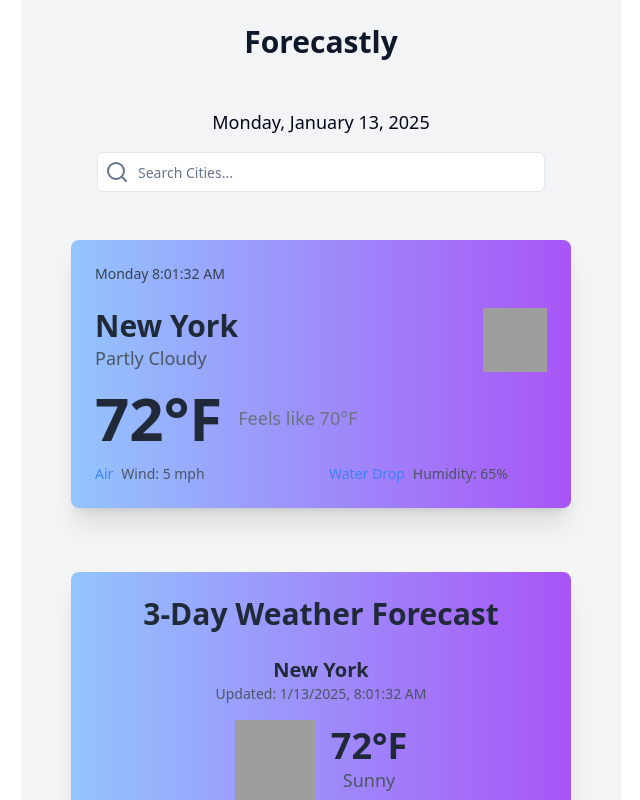
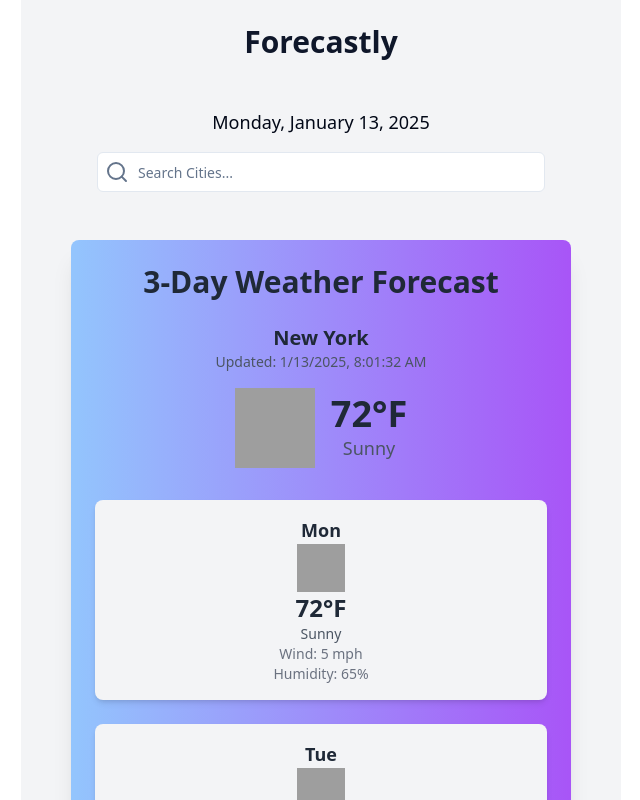
Before and after one commit to TahaZoabi/Forecastly, a Vue app: page / in a window 1280 px wide. Shown: the top 800 px of the page, without its empty margins (319-959 px from the left). Built offline with nearby package versions, Linux system fonts and the light colour scheme; grey boxes are pictures that could not be loaded.

Commit message:
dynamic weather card stats

```diff
--- a/src/App.vue
+++ b/src/App.vue
@@ -4,6 +4,14 @@ import Footer from "@/components/Footer.vue";
 import Search from "@/components/Search.vue";
 import WeatherCard from "@/components/WeatherCard.vue";
 import WeatherForecast from "@/components/WeatherForecast.vue";
+import { ref } from "vue";
+import type { WeatherData } from "@/lib/weather.ts";
+
+const places = ref([]);
+
+const addPlace = (data: WeatherData) => {
+  places.value.push(data);
+};
 </script>
 
 <template>
@@ -12,8 +20,11 @@ import WeatherForecast from "@/components/WeatherForecast.vue";
       class="flex-grow flex flex-col justify-start items-center gap-4 bg-gray-100"
     >
       <Logo />
-      <Search />
-      <WeatherCard />
+      <Search @place-data="addPlace" />
+      <div v-for="place in places" :key="place.location.name">
+        <WeatherCard :place="place" />
+      </div>
+
       <WeatherForecast />
       <Footer />
     </main>
--- a/src/components/WeatherCard.vue
+++ b/src/components/WeatherCard.vue
@@ -1,31 +1,48 @@
 <script setup lang="ts">
-const currentTime = new Date().toLocaleString("en-US", {
-  weekday: "long",
-  hour: "numeric",
-  minute: "numeric",
-  second: "numeric",
-});
+import { type WeatherData } from "@/lib/weather.ts";
+
+defineProps<{
+  place: WeatherData;
+}>();
 </script>
 
 <template>
+  <div v-if="place && place.location && place.current">
     <div class="w-full p-6">
       <div
         class="max-w-[500px] w-full mx-auto p-6 bg-white rounded-lg shadow-xl bg-gradient-to-r from-blue-300 to-purple-500"
       >
         <!-- Current Location Time -->
         <div class="flex justify-between items-center text-gray-700 mb-6">
-        <span class="text-sm">{{ currentTime }}</span>
+          <span class="text-sm"
+            >Local Time
+            {{
+              new Date(place.location.localtime)
+                .getHours()
+                .toString()
+                .padStart(2, "0")
+            }}:{{
+              new Date(place.location.localtime)
+                .getMinutes()
+                .toString()
+                .padStart(2, "0")
+            }}
+          </span>
         </div>
 
         <!-- Weather Card Header -->
         <div class="flex items-center justify-between mb-4">
           <div>
-          <h2 class="text-3xl font-semibold text-gray-800">New York</h2>
-          <p class="text-lg text-gray-600">Partly Cloudy</p>
+            <h2 class="text-3xl font-semibold text-gray-800">
+              {{ place.location.name }}
+            </h2>
+            <p class="text-lg text-gray-600">
+              {{ place.current.condition.text }}
+            </p>
           </div>
           <!-- Weather Icon -->
           <img
-          src="https://upload.wikimedia.org/wikipedia/commons/thumb/b/b1/Sun.svg/1200px-Sun.svg.png"
+            :src="place.current.condition.icon"
             alt="Weather Icon"
             class="w-16 h-16"
           />
@@ -33,21 +50,29 @@ const currentTime = new Date().toLocaleString("en-US", {
 
         <!-- Temperature & Feels Like -->
         <div class="flex items-center mb-4">
-        <span class="text-6xl font-bold text-gray-800">72°F</span>
-        <p class="text-lg text-gray-500 ml-4">Feels like 70°F</p>
+          <span class="text-6xl font-bold text-gray-800"
+            >{{ Math.round(place.current.temp_c) }}&deg;C</span
+          >
+          <p class="text-lg text-gray-500 ml-4">
+            Feels like {{ Math.round(place.current.feelslike_c) }}&deg;C
+          </p>
         </div>
 
         <!-- Additional Weather Details (Wind, Humidity) -->
         <div class="grid grid-cols-2 gap-4 text-sm text-gray-600">
           <div class="flex items-center">
             <span class="material-icons text-blue-500">Air</span>
-          <p class="ml-2">Wind: 5 mph</p>
+            <p class="ml-2">Wind: {{ place.current.wind_kph }} kph</p>
           </div>
           <div class="flex items-center">
             <span class="material-icons text-blue-500">Water Drop</span>
-          <p class="ml-2">Humidity: 65%</p>
+            <p class="ml-2">Humidity: {{ place.current.humidity }}%</p>
           </div>
         </div>
       </div>
     </div>
+  </div>
+  <div v-else>
+    <p>Weather data not available.</p>
+  </div>
 </template>
--- /dev/null
+++ b/src/lib/weather.ts
@@ -0,0 +1,26 @@
+export interface Location {
+  name: string;
+  localtime: string;
+  country: string;
+  region: string;
+}
+
+export interface Condition {
+  text: string;
+  icon: string;
+  code: number;
+}
+
+export interface Current {
+  temp_f: number;
+  wind_mph: number;
+  humidity: number;
+  feelslike_f: number;
+  condition: Condition;
+}
+
+export interface WeatherData {
+  location: Location;
+  current: Current;
+  forecast?: object;
+}
```
Lines whose indentation alone changed are shown as unchanged.
